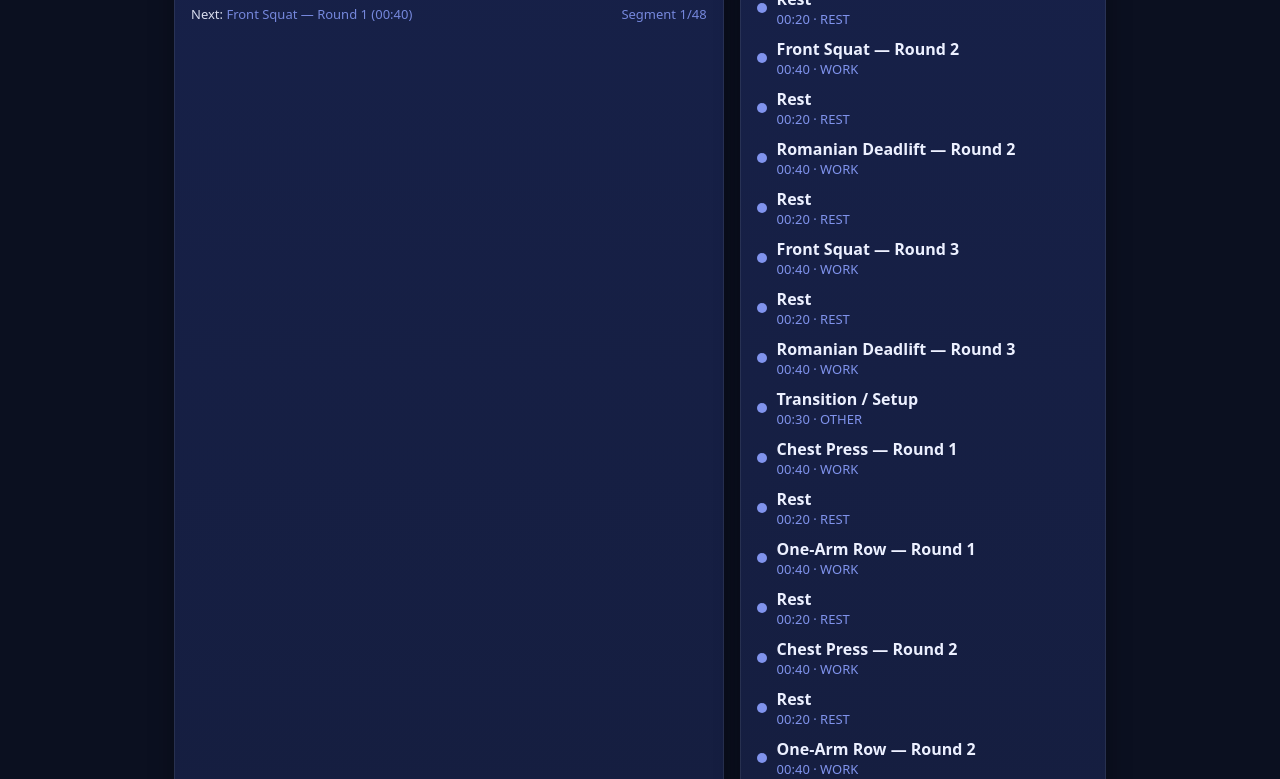
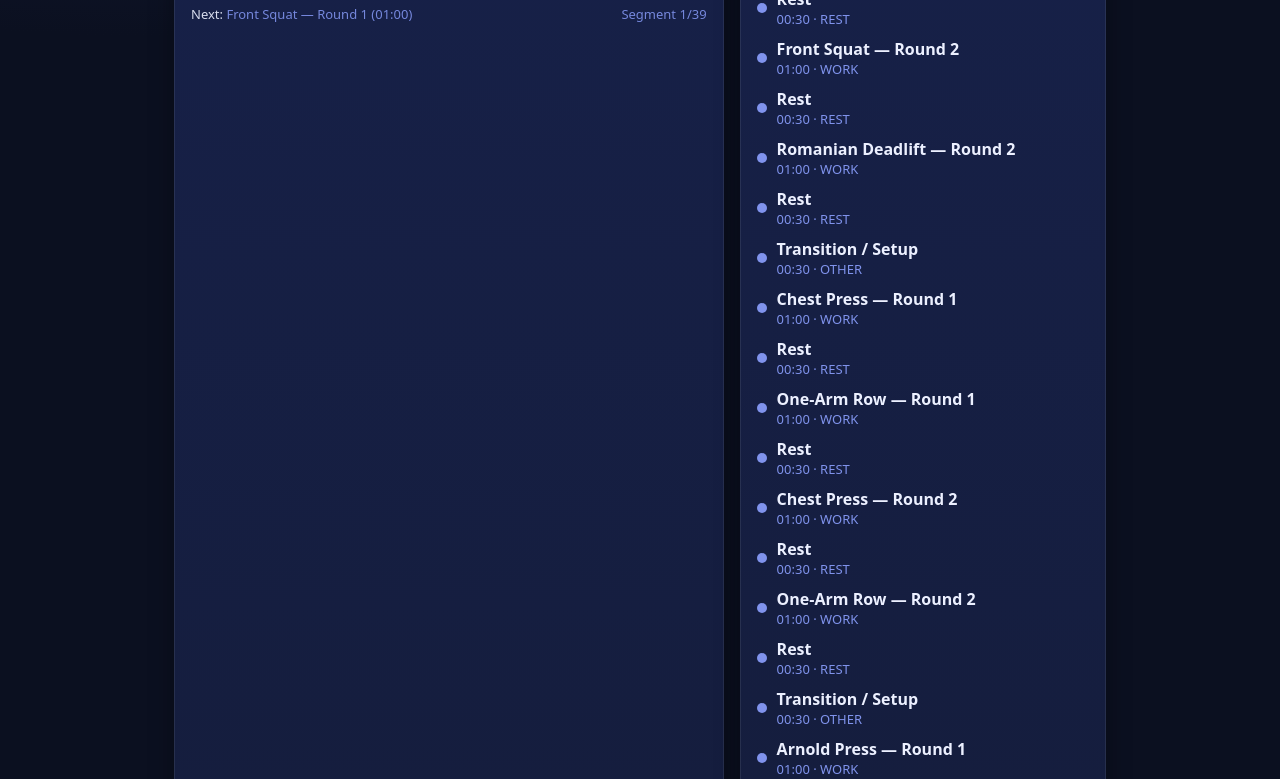
Before and after one commit to suyashss/workout_demo, a plain HTML site: page index.html in a window 1280 px wide. Shown: the part 348-1127 px from the top of the page. Drawn offline with Linux system fonts and the light colour scheme.

Commit message:
Adjust supersetBlock work and rest durations

```diff
--- a/index.html
+++ b/index.html
@@ -168,9 +168,9 @@
     function segment(label, seconds, kind='other') { return { label, seconds, kind }; }
 
     // Helper to build 1 superset block: 3 rounds of (A 40s, Rest 20s, B 40s, Rest 20s)
-    function supersetBlock(aName, bName, work=40, rest=20) {
+    function supersetBlock(aName, bName, work=60, rest=30) {
       const segs = [];
-      for (let r=1; r<=3; r++) {
+      for (let r=1; r<=2; r++) {
         segs.push(segment(`${aName} — Round ${r}`, work, 'work'));
         segs.push(segment(`Rest`, rest, 'rest'));
         segs.push(segment(`${bName} — Round ${r}`, work, 'work'));
```
